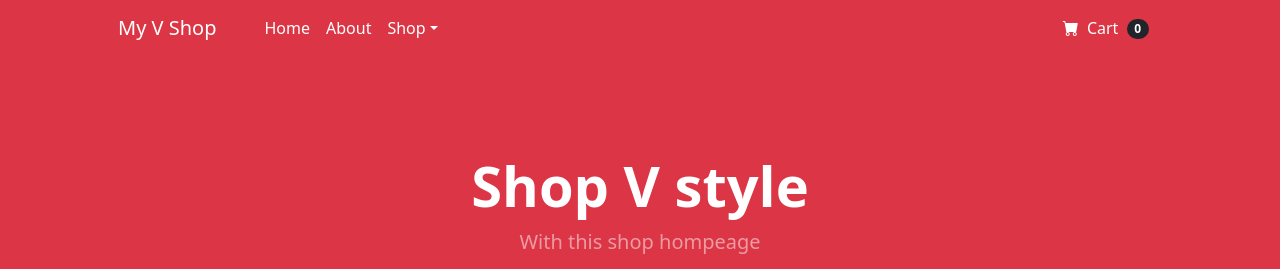
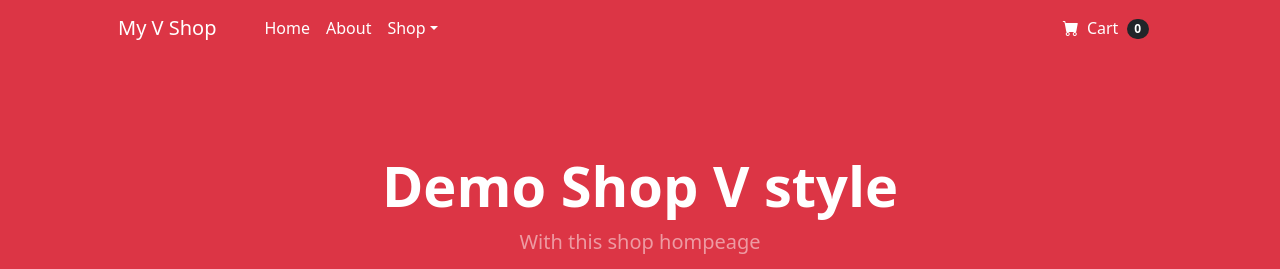
Before and after one commit to nopparat231/v-ecomm, a Vue app: page / in a window 1280 px wide. Shown: the top 269 px of the page. Built offline with nearby package versions, Linux system fonts and the light colour scheme.

Commit message:
Update Home.vue

```diff
--- a/src/components/Home.vue
+++ b/src/components/Home.vue
@@ -2,7 +2,7 @@
     <header class="bg-danger py-5">
     <div class="container px-4 px-lg-5 my-5">
       <div class="text-center text-white">
-        <h1 class="display-4 fw-bolder">Shop V style</h1>
+        <h1 class="display-4 fw-bolder">Demo Shop V style</h1>
         <p class="lead fw-normal text-white-50 mb-0">With this shop hompeage</p>
       </div>
     </div>
```
